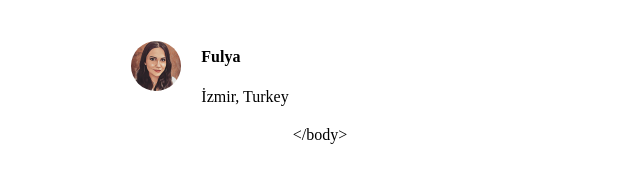
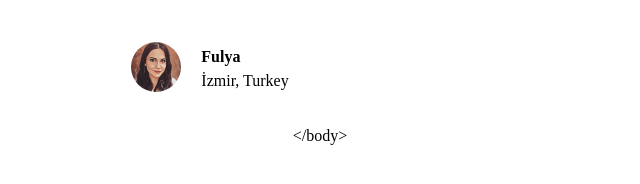
Before and after one commit to fulyaertay/scrimba-css-projects, a website built with Vite: page 2-solo-project-oldagram-app/index.html in a window 1280 px wide. Shown: the part 96-280 px from the top of the page, without its empty margins (320-960 px from the left). Built offline with nearby package versions, Linux system fonts and the light colour scheme.

Commit message:
ceompleted userInfo section

```diff
--- a/2-solo-project-oldagram-app/index.css
+++ b/2-solo-project-oldagram-app/index.css
@@ -45,6 +45,14 @@ header{
 .userInfo{
     display: flex;
     flex-direction: column;
-    justify-content: flex-start;
+    justify-content: center;
     margin-left: 20px;
 }
+h4{
+    display: inline-block;
+    margin-bottom: 0px;
+}
+p{
+    display: inline-block;
+    margin-top: 6px;
+}
--- a/2-solo-project-oldagram-app/index.html
+++ b/2-solo-project-oldagram-app/index.html
@@ -22,9 +22,8 @@
         <div class="username">
             <h4>Fulya</h4>
         </div>
-        <div class="location">
-            İzmir, Turkey
-        </div>
+        <p>İzmir, Turkey</p>
+
       </div>
     </section>
 
```
